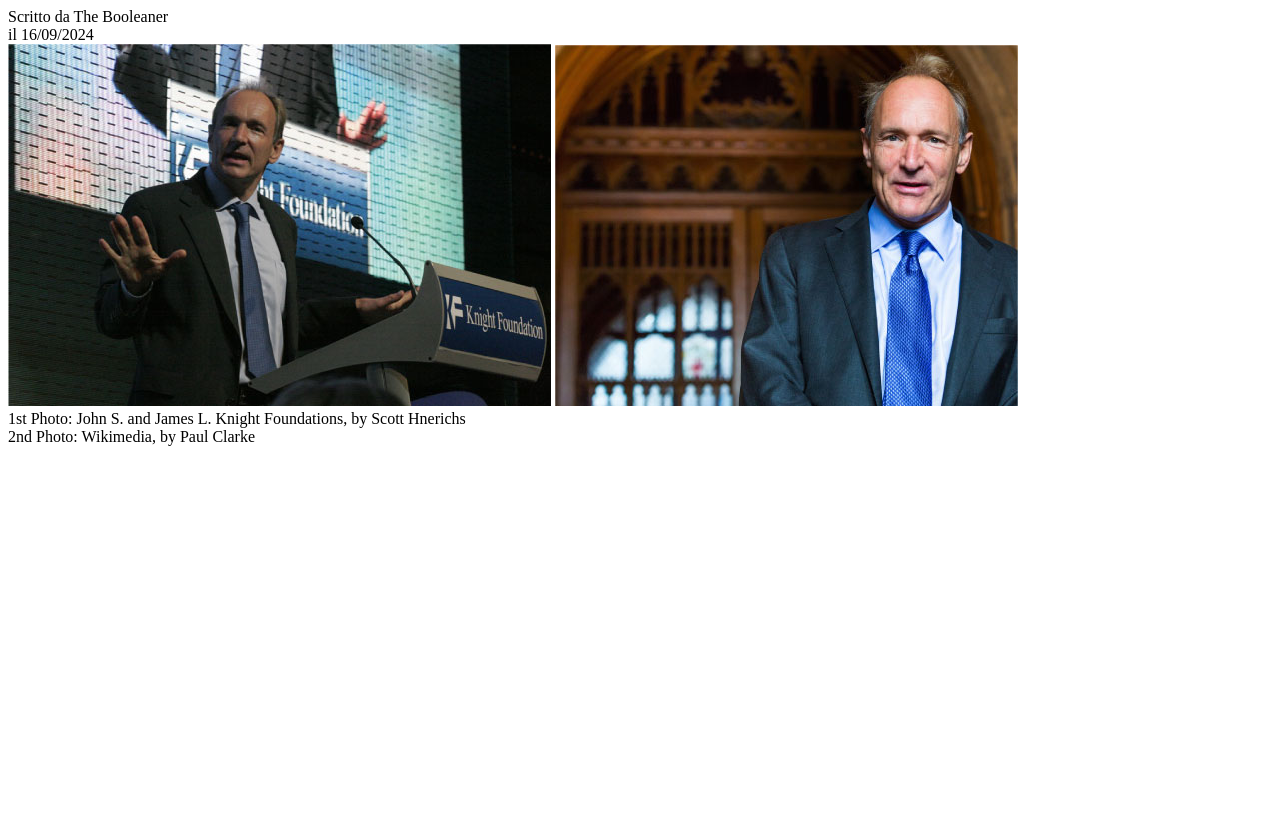
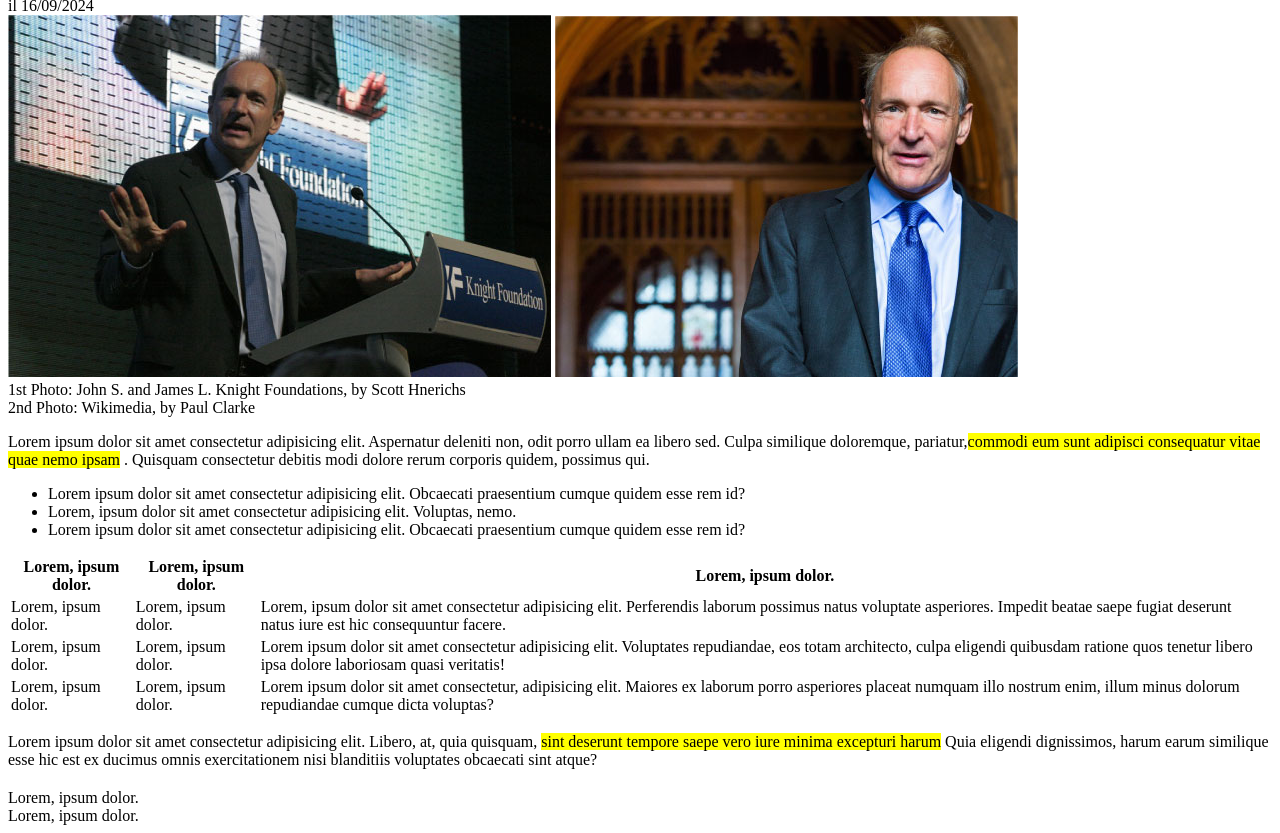
Before and after one commit to steliancruceanu99/html-css-booleaner, a plain HTML site: page index.html in a window 1280 px wide. Shown: the part 434-1267 px from the top of the page. Before the commit the page ends 888 px from the top, so only its background shows below. Drawn offline with Linux system fonts and the light colour scheme.

Commit message:
fatta parte html

```diff
--- a/index.html
+++ b/index.html
@@ -9,7 +9,7 @@
 <body>
     <!-- Nome sito e Titolo articolo -->
     <header>
-        <img src="./img/pattern.png" class="pattern">
+        <img src="./img/logo.svg" class="logo">
         <div>
             <h1>Internet deve essere al servizio del "bene pubblico": il manifesto di Tim Berners-Lee</h1>
             <div> Scritto da <span class="scritto-da">The Booleaner</span></div>
@@ -25,7 +25,55 @@
     </header>
 
     <main>
+        <p>Lorem ipsum dolor sit amet consectetur adipisicing elit. Aspernatur deleniti non, odit porro ullam ea libero sed. Culpa similique doloremque, pariatur,<mark>commodi eum sunt adipisci consequatur vitae quae nemo ipsam</mark> . Quisquam consectetur debitis modi dolore rerum corporis quidem, possimus qui.</p>
+        <ul>
+            <li>Lorem ipsum dolor sit amet consectetur adipisicing elit. Obcaecati praesentium cumque quidem esse rem id?</li>
+            <li>Lorem, ipsum dolor sit amet consectetur adipisicing elit. Voluptas, nemo.</li>
+            <li>Lorem ipsum dolor sit amet consectetur adipisicing elit. Obcaecati praesentium cumque quidem esse rem id?</li>
+        </ul>
+        <table>
+            <tr class="tb-title">
+                <th>Lorem, ipsum dolor.</th>
+                <th>Lorem, ipsum dolor.</th>
+                <th>Lorem, ipsum dolor.</th>
+            </tr>
+            <tr class="tb-dispari">
+                <td>Lorem, ipsum dolor.</td>
+                <td>Lorem, ipsum dolor.</td>
+                <td>Lorem, ipsum dolor sit amet consectetur adipisicing elit. Perferendis laborum possimus natus voluptate asperiores. Impedit beatae saepe fugiat deserunt natus iure est hic consequuntur facere.</td>
+            </tr>
+            <tr class="tb-pari">
+                <td>Lorem, ipsum dolor.</td>
+                <td>Lorem, ipsum dolor.</td>
+                <td>Lorem ipsum dolor sit amet consectetur adipisicing elit. Voluptates repudiandae, eos totam architecto, culpa eligendi quibusdam ratione quos tenetur libero ipsa dolore laboriosam quasi veritatis!</td>
+            </tr>
+            <tr class="tb-dispari">
+                <td>Lorem, ipsum dolor.</td>
+                <td>Lorem, ipsum dolor.</td>
+                <td>Lorem ipsum dolor sit amet consectetur, adipisicing elit. Maiores ex laborum porro asperiores placeat numquam illo nostrum enim, illum minus dolorum repudiandae cumque dicta voluptas?</td>
+            </tr>
 
+        </table>
     </main>
+
+        <p>
+            Lorem ipsum dolor sit amet consectetur adipisicing elit. Libero, at, quia quisquam, <mark> sint deserunt tempore saepe vero iure minima excepturi harum</mark> Quia eligendi dignissimos, harum earum similique esse hic est ex ducimus omnis exercitationem nisi blanditiis voluptates obcaecati sint atque?
+        </p>
+
+    <footer>
+        <h2 class="ft-title"></h2>
+        <div>
+            <div class="ft-photo-up">
+                <div>Lorem, ipsum dolor.</div>
+            </div>
+            <div class="ft-photo-down">
+                <div>Lorem, ipsum dolor.</div>
+            </div>
+        </div>
+    </footer>
+
+
+
+
 </body>
 </html>
```
Also changed, not shown: 1 other file.
